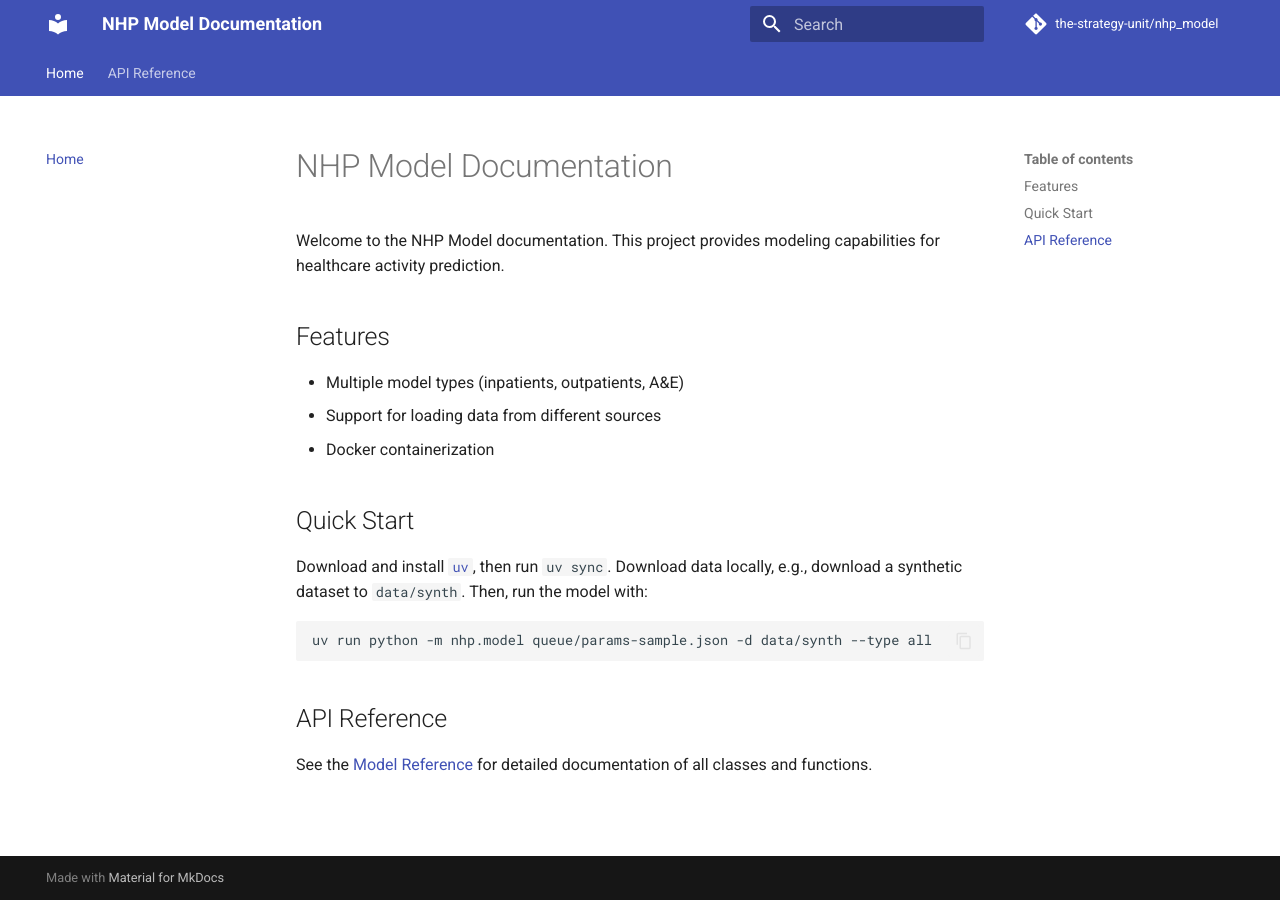
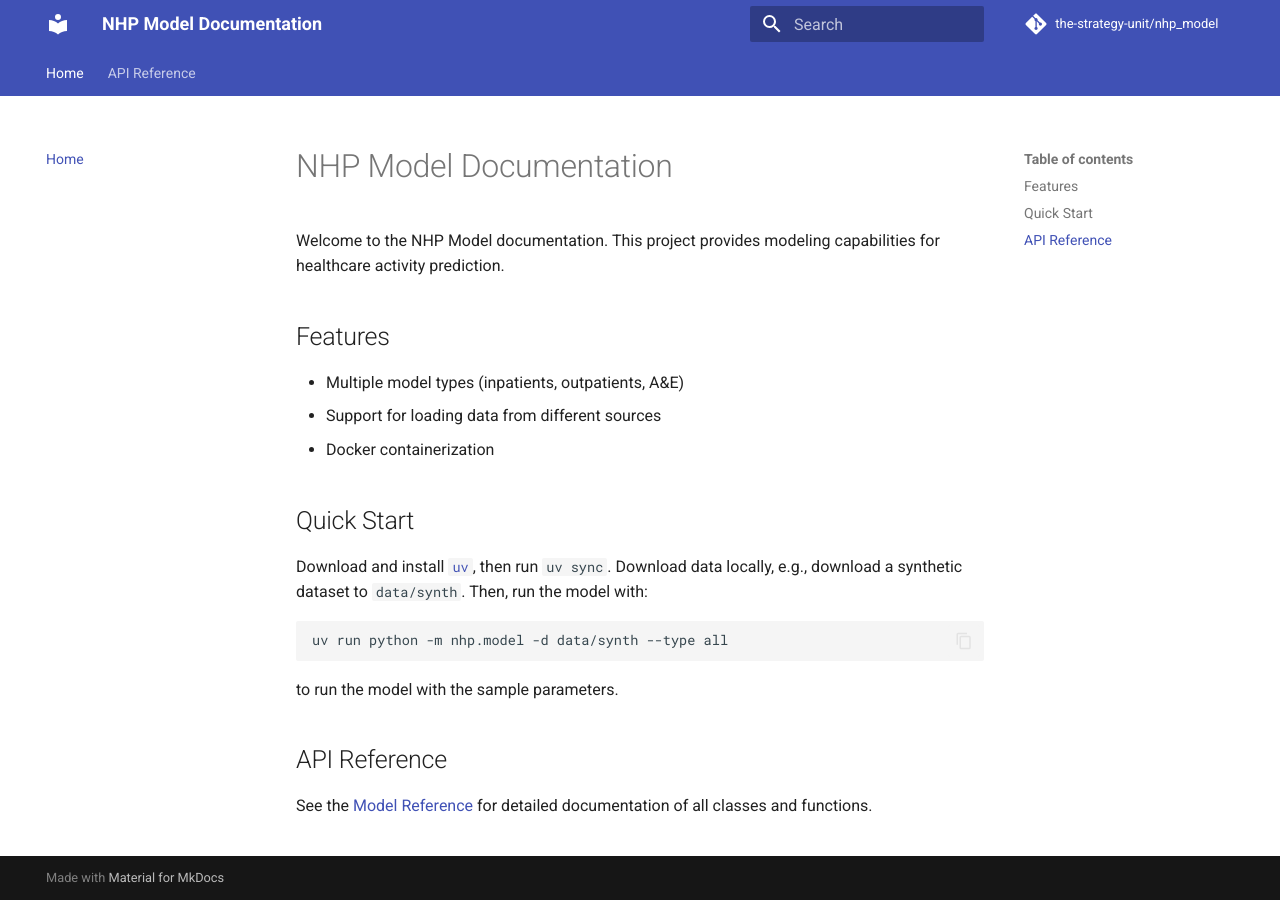
Before and after one commit to The-Strategy-Unit/nhp_model, an MkDocs documentation site: the page built from docs/index.md, in a window 1280 px wide. Built offline with MkDocs 1.6.1 and Material for MkDocs 9.7.7, drawn with Linux system fonts in a browser that asks for light colours; comment, search, counter and statistics services are not loaded.

Commit message:
updates docs with new way to use sample params

````diff
--- a/docs/index.md
+++ b/docs/index.md
@@ -13,8 +13,10 @@ Welcome to the NHP Model documentation. This project provides modeling capabilit
 Download and install [`uv`](https://docs.astral.sh/uv/getting-started/installation/), then run `uv sync`. Download data locally, e.g., download a synthetic dataset to `data/synth`. Then, run the model with:
 
 ``` bash
-uv run python -m nhp.model queue/params-sample.json -d data/synth --type all
+uv run python -m nhp.model -d data/synth --type all
 ```
+
+to run the model with the sample parameters.
 
 ## API Reference
 
````
